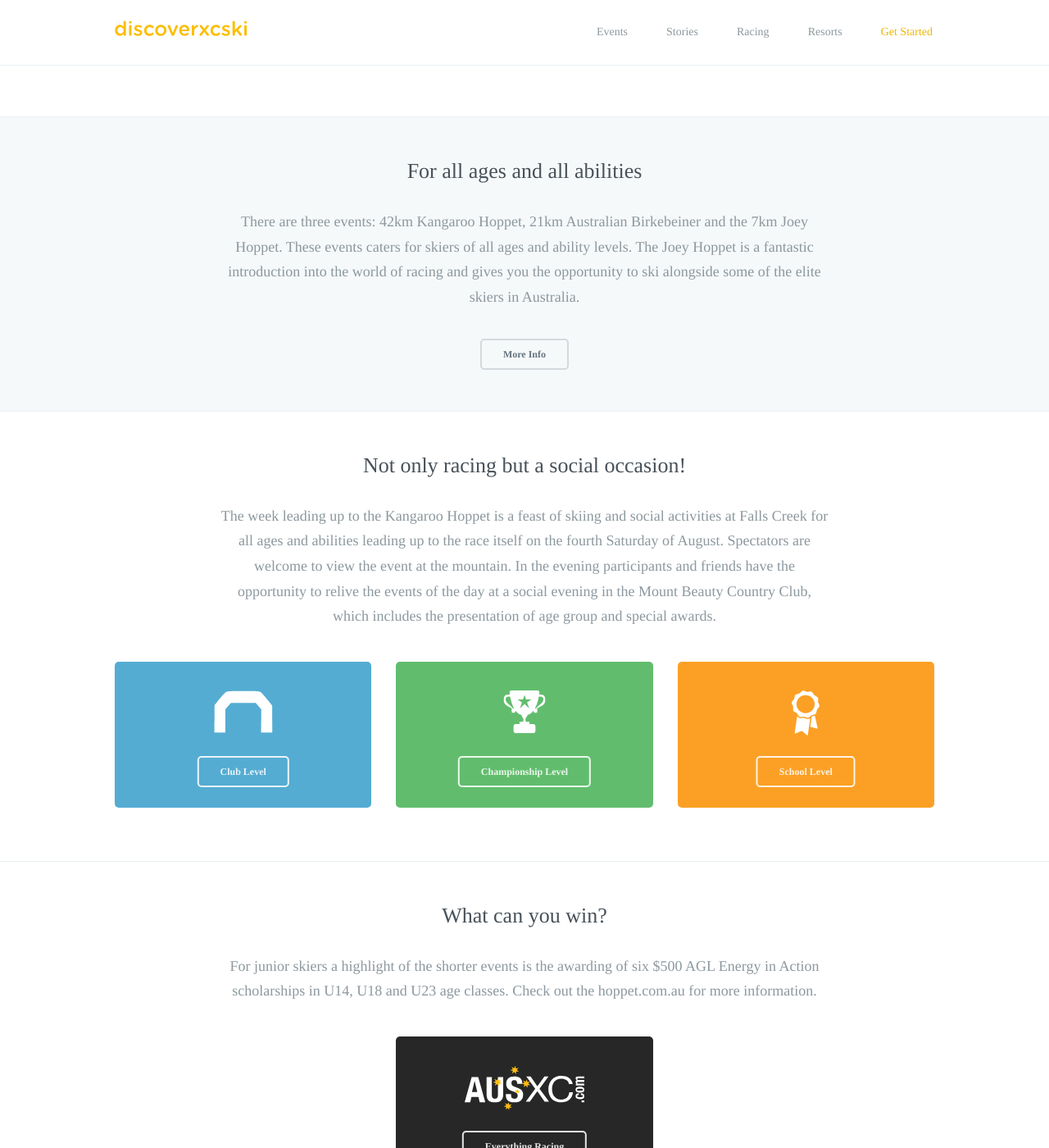
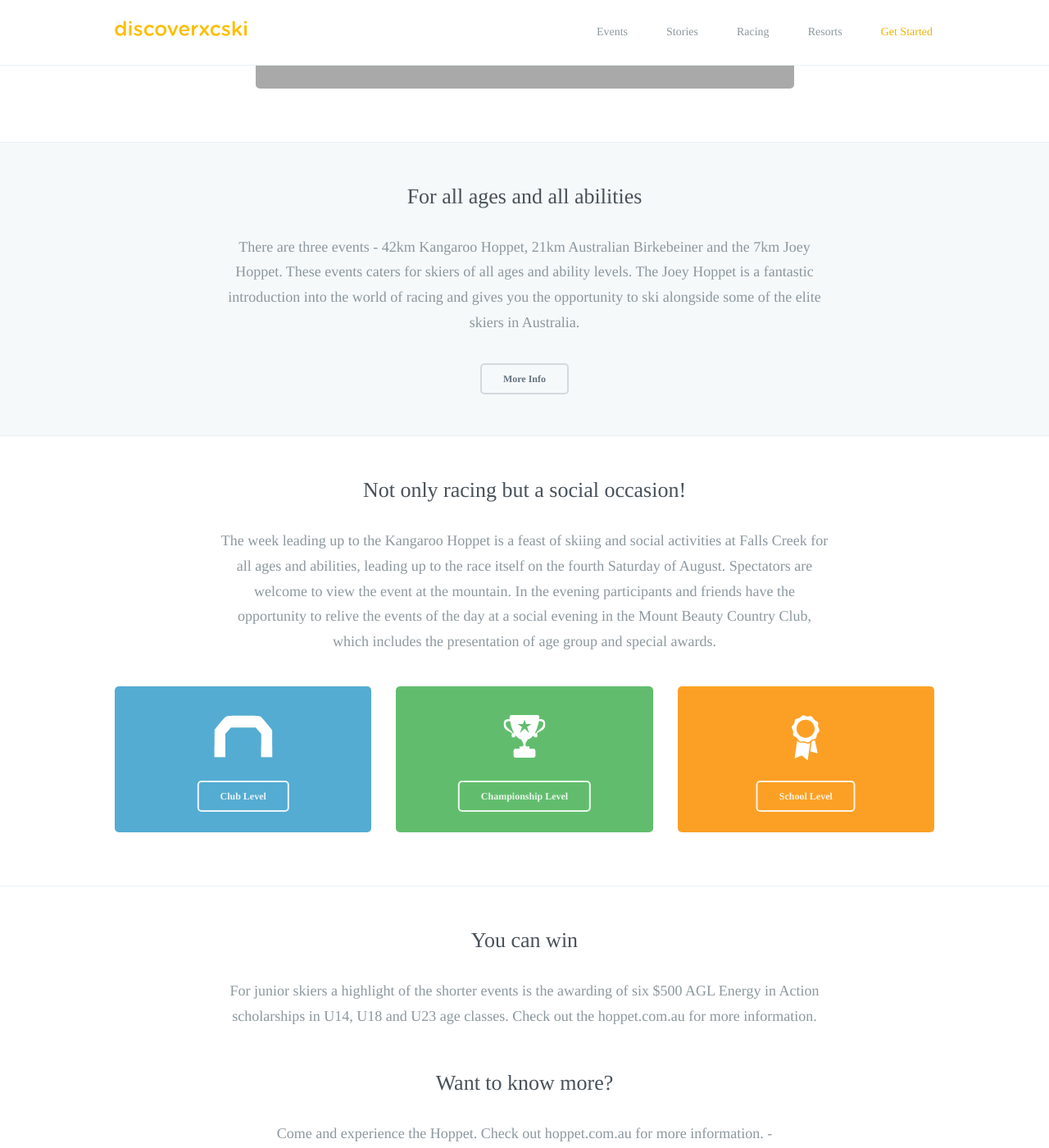
Before and after one commit to robcatto/robcatto.github.io, a Jekyll site: the page built from racing/kangaroo-hoppet/index.html, in a window 1280 px wide and 1400 px high, scrolled down 817 px. Shown: the whole window at 82% size. Built offline with Jekyll 4.4.1, drawn with Linux system fonts in a browser that asks for light colours; some web fonts are replaced; Markdown is read by kramdown in place of the engine named in the settings; some of the changed text lies outside the part shown.

Commit message:
Update index.html

```diff
--- a/racing/kangaroo-hoppet/index.html
+++ b/racing/kangaroo-hoppet/index.html
@@ -45,8 +45,8 @@ layout: default
       <div class="content">
         <div id="content1">
         <section class="mobile_section" style="border-bottom: none">
-                <h3>The largest community Race in Australia</h3>
-                <p>The Kangaroo Hoppet is Australia's premier long distance cross country ski race, and a member of the Worldloppet series of twenty international cross country ski events.   More than 1000 skiers from over twenty nations gather to ski the Bogong High Plains of Victoria's Alpine National Park.
+                <h3>The largest community race in Australia</h3>
+                <p>The Kangaroo Hoppet is Australia's premier long distance cross country ski race, and a member of the Worldloppet series of 20 international cross country ski events.   More than 1000 skiers from over twenty nations gather to ski from Falls Creek and over the Bogong High Plains of Victoria's Alpine National Park.
                 </p>
                 <div class="one">
                 <div class="onelarge centered" style="
@@ -58,7 +58,7 @@ layout: default
 
                 <section class="mobile_section section_hasbg">
                     <h3>For all ages and all abilities</h3>
-                    <p>There are three events: 42km Kangaroo Hoppet, 21km Australian Birkebeiner and the 7km Joey Hoppet.  These events caters for skiers of all ages and ability levels.   The Joey Hoppet is a fantastic introduction into the world of racing and gives you the opportunity to ski alongside some of the elite skiers in Australia.
+                    <p>There are three events - 42km Kangaroo Hoppet, 21km Australian Birkebeiner and the 7km Joey Hoppet.  These events caters for skiers of all ages and ability levels.   The Joey Hoppet is a fantastic introduction into the world of racing and gives you the opportunity to ski alongside some of the elite skiers in Australia.
                     </p>
                     <a class="button small dark" href="/event-types" data-featurette="analytics-click-event" data-event-category="button" data-event-action="M: Clicked Design an iOS Game" data-event-label="Source: Homepage Alt" id="featurette-35">More Info</a>
                 </section>
@@ -66,7 +66,7 @@ layout: default
                  <section class="mobile_section">
                 <h3>Not only racing but a social occasion!</h3>
                 <p>
-                    The week leading up to the Kangaroo Hoppet is a feast of skiing and social activities at Falls Creek for all ages and abilities leading up to the race itself on the fourth Saturday of August. Spectators are welcome to view the event at the mountain.   In the evening participants and friends have the opportunity to relive the events of the day at a social evening in the Mount Beauty Country Club, which includes the presentation of age group and special awards.
+                    The week leading up to the Kangaroo Hoppet is a feast of skiing and social activities at Falls Creek for all ages and abilities, leading up to the race itself on the fourth Saturday of August. Spectators are welcome to view the event at the mountain.   In the evening participants and friends have the opportunity to relive the events of the day at a social evening in the Mount Beauty Country Club, which includes the presentation of age group and special awards.
 
                 <div class="row">
 
@@ -129,10 +129,16 @@ layout: default
                 </section>
 
                  <section class="mobile_section" style="border-bottom: none">
-                <h3>What can you win?</h3>
+                <h3>You can win</h3>
                 <p>
                     For junior skiers a highlight of the shorter events is the awarding of six $500 AGL Energy in Action scholarships in U14, U18 and U23 age classes.
 Check out the hoppet.com.au for more information.
+                </p>
+
+                  <section class="mobile_section" style="border-bottom: none">
+                <h3>Want to know more?</h3>
+                <p>
+                    Come and experience the Hoppet. Check out hoppet.com.au for more information. - (http://www.hoppet.com.au)
                 </p>
 
                     <div class="row">
```
